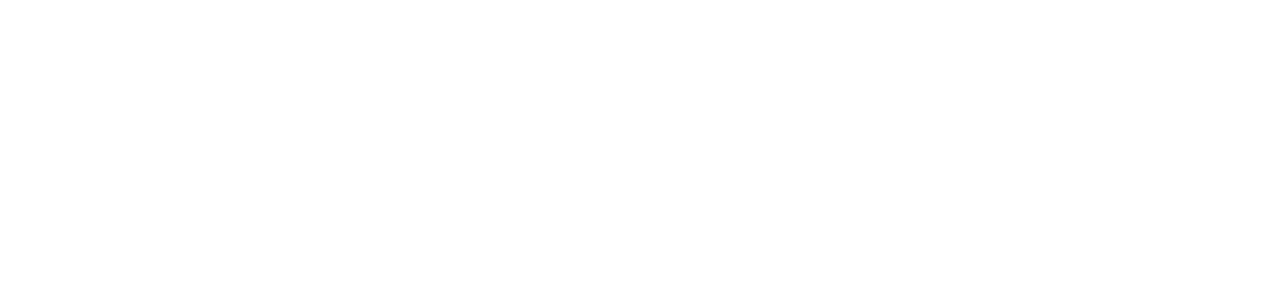
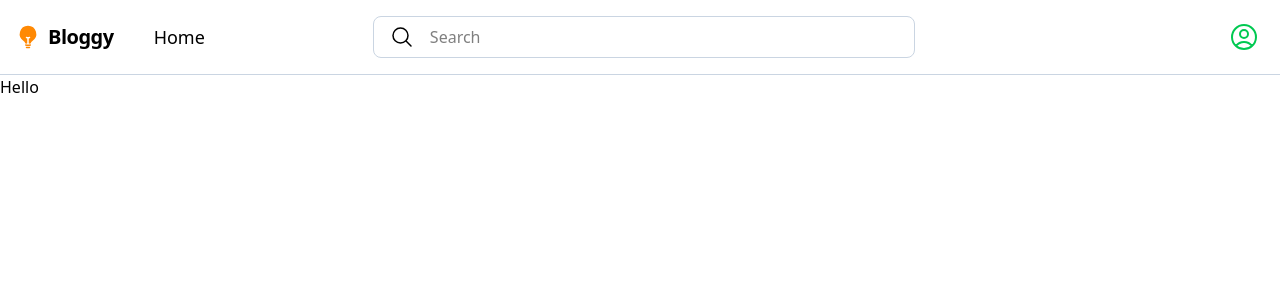
Before and after one commit to zoirovdev/blog-ui, a React (Vite) app: page / in a window 1280 px wide. Shown: the top 300 px of the page. Built offline with nearby package versions, Linux system fonts and the light colour scheme.

Commit message:
add update Header.jsx

```diff
--- a/src/App.jsx
+++ b/src/App.jsx
@@ -1,11 +1,18 @@
 import { useState } from 'react'
 import './App.css'
+import { Routes, Route, Link } from 'react-router-dom'
+import Home from './components/Home.jsx'
+import Header from './components/Header.jsx'
 
 function App() {
 
   return (
-    <>
-    </>
+    <div className="">
+      <Header />
+      <Routes>
+        <Route path='/' element={<Home/>}/>
+      </Routes>
+    </div>
   )
 }
 
--- /dev/null
+++ b/src/components/Header.jsx
@@ -0,0 +1,26 @@
+import { Link } from 'react-router-dom'
+import { UserCircleIcon, MagnifyingGlassIcon } from '@heroicons/react/24/outline'
+import { LightBulbIcon } from '@heroicons/react/24/solid'
+
+
+const Header = () => {
+  return (
+    <div className="flex flex-row border-b-1 border-slate-300 p-4 gap-2 relative items-center">
+      <LightBulbIcon className="w-6 h-6 text-orange-400"/>
+      <h2 className="font-sans text-xl antialiased font-bold font-stretch-extra-condensed tracking-tight">Bloggy</h2>
+      <Link to="/" className="mx-8 font-sans text-lg font-medium">
+	Home
+      </Link>
+      <div className="flex flex-row ml-[128px] border border-slate-300 rounded-[8px] items-center">
+	<MagnifyingGlassIcon className="w-6 h-6 ml-4"/>
+        <input className="py-2 px-4 outline-none w-[500px]" placeholder="Search"/>
+      </div>
+      <Link to="/" className="absolute right-[20px]">
+	<UserCircleIcon className="w-8 h-8 text-green-500"/>
+      </Link>
+    </div>
+  )
+}
+
+
+export default Header
--- /dev/null
+++ b/src/components/Home.jsx
@@ -0,0 +1,9 @@
+const Home = () => {
+  return (
+    <div>Hello</div>
+  )
+}
+
+
+
+export default Home
```
Also changed, not shown: public/blog-logo.svg (added).
